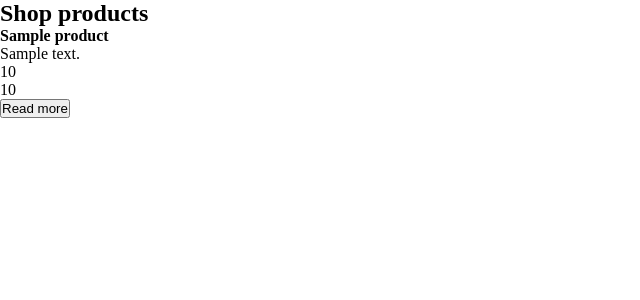
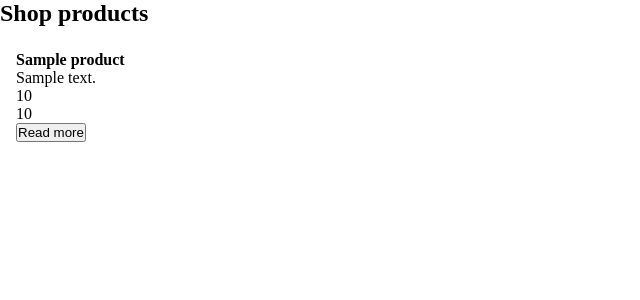
Before and after one commit to norrlandl/kunskapskontroll-2_e-commerce, a PHP site: page / in a window 1280 px wide. Shown: the top 300 px of the page, without its empty margins (0-640 px from the left). Run offline with PHP 8.4, Linux system fonts and the light colour scheme; tables that the repository leaves empty or names only in its code hold one stand-in row (values such as "Sample post").

Commit message:
Update products.css

```diff
--- a/public/css/products.css
+++ b/public/css/products.css
@@ -12,7 +12,7 @@
   flex-wrap: wrap;
 }
 
-.item {
+.product {
   display: flex;
   flex-direction: column;
 
```
